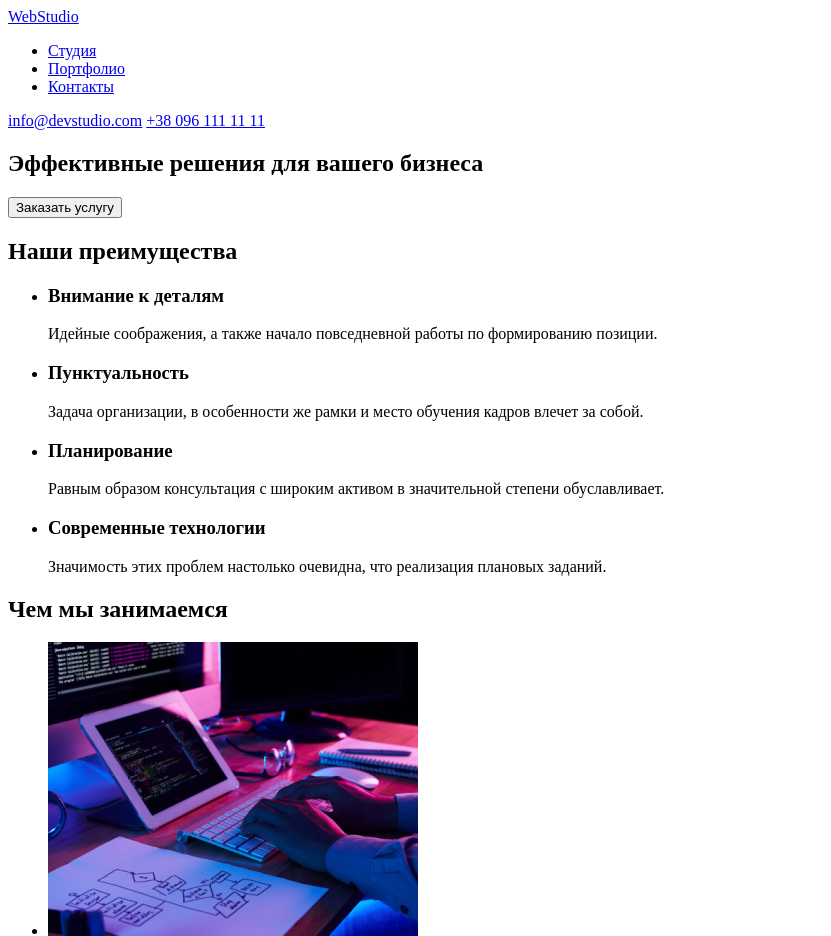
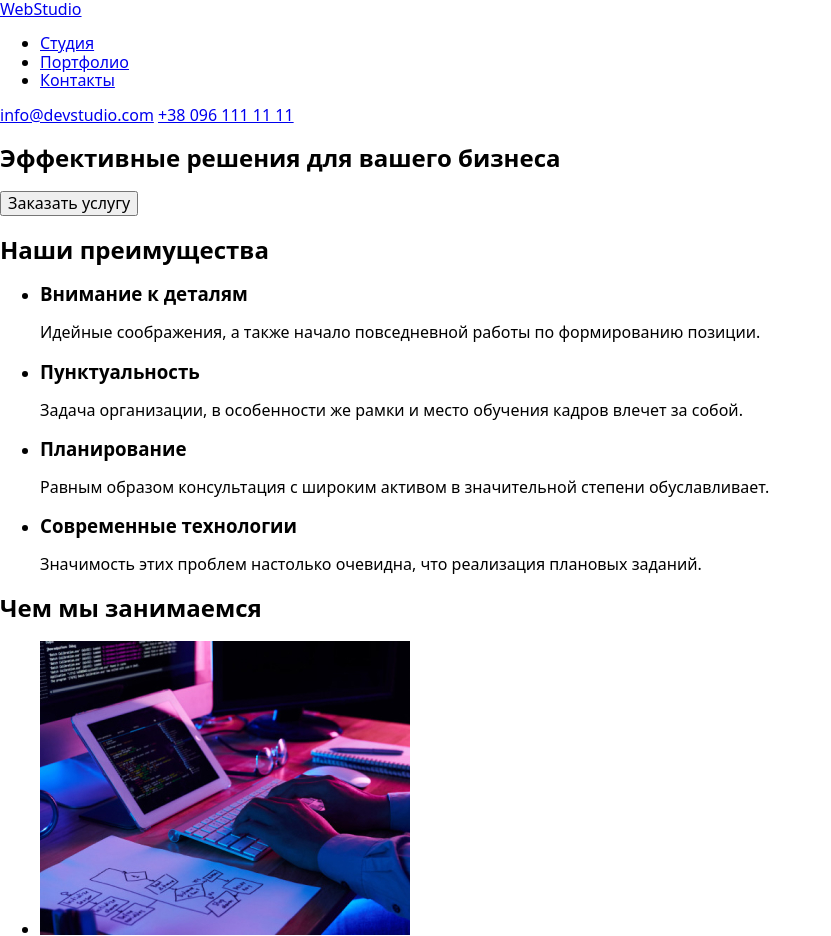
Before and after one commit to vladnick1983/goit-markup-hw-01, a plain HTML site: page index.html in a window 1280 px wide. Shown: the top 936 px of the page, without its empty margins (0-831 px from the left). Drawn offline with nearby package versions, Linux system fonts and the light colour scheme.

Commit message:
Update index.html

```diff
--- a/index.html
+++ b/index.html
@@ -5,6 +5,8 @@
     <meta charset="UTF-8">
     <meta http-equiv="X-UA-Compatible" content="IE=edge">
     <meta name="viewport" content="width=device-width, initial-scale=1.0">
+    <link rel="stylesheet" href="./css/style.css">
+    <link rel="stylesheet" href="./css/modern-normalize.css">
     <title>Студія</title>
 </head>
 
```
